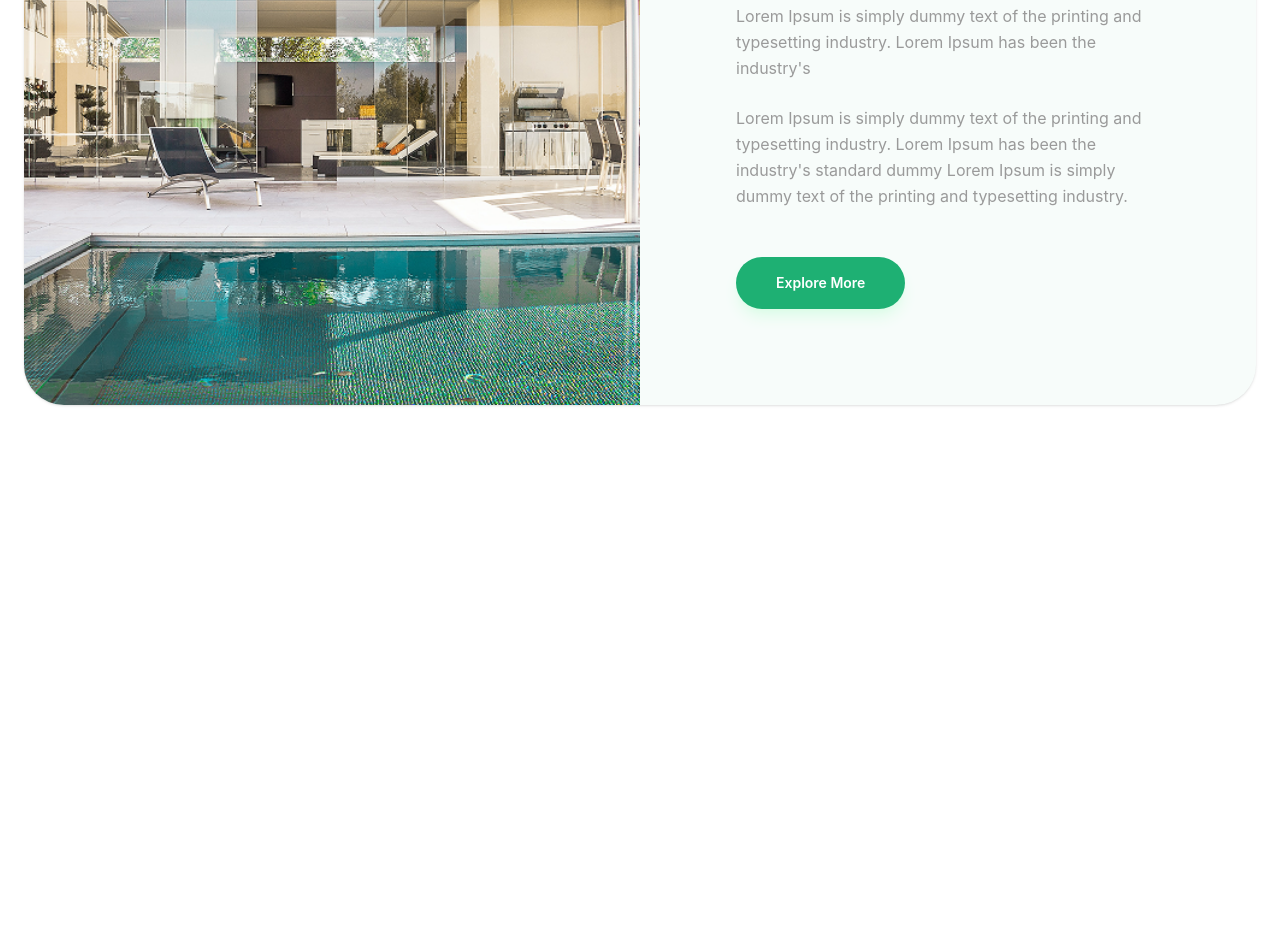
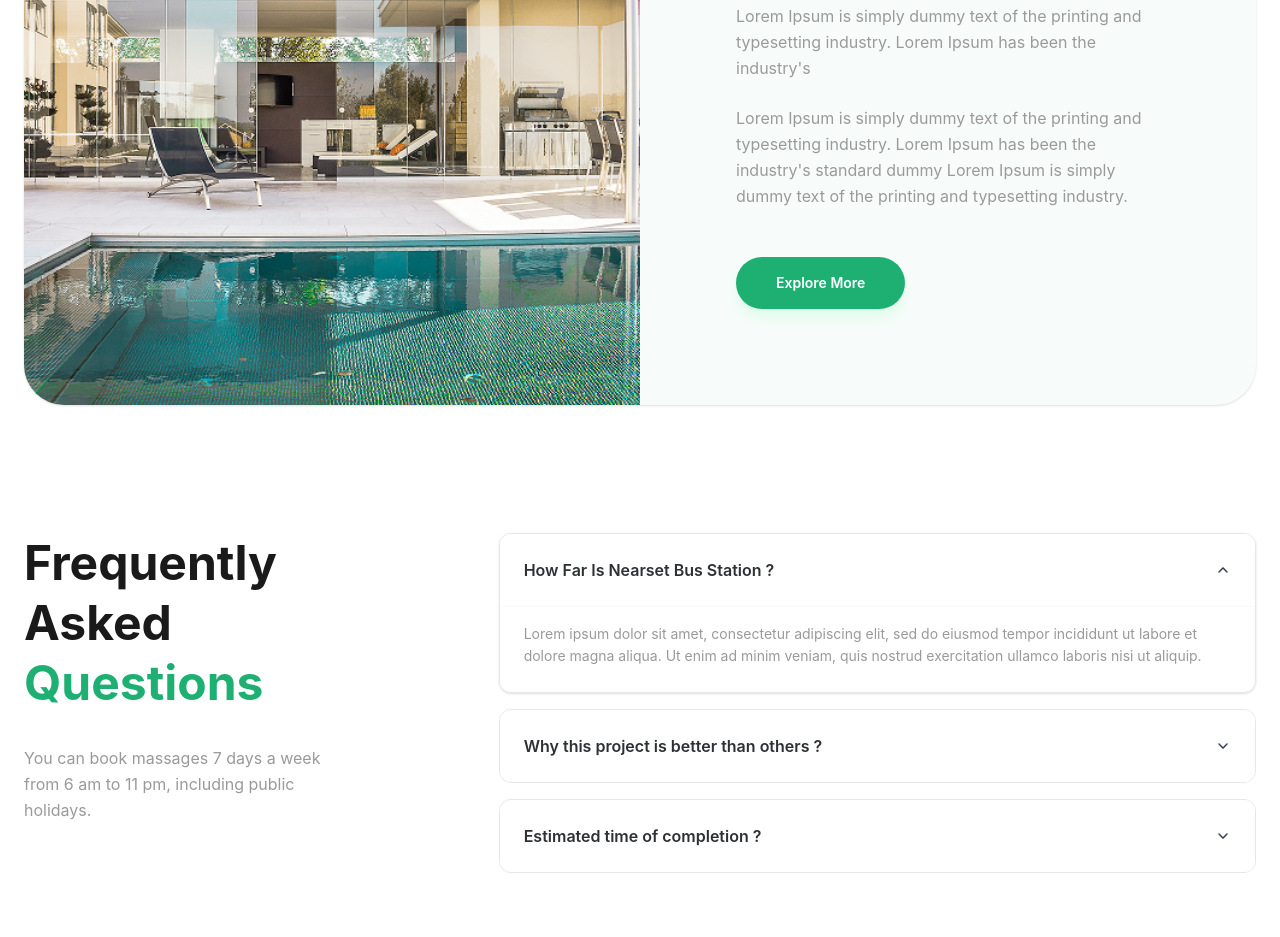
Before and after one commit to Ilyos11/Tailwind-9, a website: page src/page2.html in a window 1280 px wide. Shown: the part 1733-2670 px from the top of the page. Before the commit the page ends 2202 px from the top, so only its background shows below. Drawn offline with nearby package versions, Linux system fonts and the light colour scheme; files that its build step writes are made by us from their sources.

Commit message:
Section 5

```diff
--- a/src/page2.html
+++ b/src/page2.html
@@ -271,5 +271,69 @@
 
 
 
+<!-- Section 5 -->
+<section class="max-w-7xl mx-auto px-6 py-16 font-sans">
+  <div class="flex flex-col md:flex-row gap-12 lg:gap-24">
+
+
+    <div class="w-full md:w-1/3">
+      <h2 class="text-4xl md:text-5xl font-bold leading-tight text-[#1A1A1A]">
+        Frequently Asked <br>
+        <span class="text-[#1EB073]">Questions</span>
+      </h2>
+      <p class="mt-8 text-[#9A9A9A] text-sm md:text-base leading-relaxed max-w-xs">
+        You can book massages 7 days a week from 6 am to 11 pm, including public holidays.
+      </p>
+    </div>
+
+
+    <div class="w-full md:w-2/3 space-y-4">
+
+
+      <details class="group border border-gray-200 rounded-xl overflow-hidden shadow-sm" open>
+        <summary class="flex items-center justify-between p-6 cursor-pointer list-none bg-white">
+          <span class="text-sm md:text-base font-semibold text-[#2D3134]">How Far Is Nearset Bus Station ?</span>
+
+          <img src="../images/chevron-up.png" alt="up" class="w-4 h-4 hidden group-open:block">
+
+          <img src="" alt="down" class="w-4 h-4 group-open:hidden">
+        </summary>
+        <div class="px-6 pb-6 text-[#9A9A9A] text-sm leading-relaxed border-t border-gray-50 pt-4">
+          Lorem ipsum dolor sit amet, consectetur adipiscing elit, sed do eiusmod tempor incididunt ut labore et dolore magna aliqua. Ut enim ad minim veniam, quis nostrud exercitation ullamco laboris nisi ut aliquip.
+        </div>
+      </details>
+
+
+      <details class="group border border-gray-200 rounded-xl overflow-hidden">
+        <summary class="flex items-center justify-between p-6 cursor-pointer list-none bg-white">
+          <span class="text-sm md:text-base font-semibold text-[#2D3134]">Why this project is better than others ?</span>
+          <img src="../images/chevron-low.png" alt="up" class="w-4 h-4 hidden group-open:block">
+          <img src="../images/chevron-low.png" alt="down" class="w-4 h-4 group-open:hidden">
+        </summary>
+        <div class="px-6 pb-6 text-[#9A9A9A] text-sm leading-relaxed border-t border-gray-50 pt-4">
+          Answer details for this question go here.
+        </div>
+      </details>
+
+
+      <details class="group border border-gray-200 rounded-xl overflow-hidden">
+        <summary class="flex items-center justify-between p-6 cursor-pointer list-none bg-white">
+          <span class="text-sm md:text-base font-semibold text-[#2D3134]">Estimated time of completion ?</span>
+          <img src="arrow-up.png" alt="up" class="w-4 h-4 hidden group-open:block">
+          <img src="../images/chevron-low.png" alt="down" class="w-4 h-4 group-open:hidden">
+        </summary>
+        <div class="px-6 pb-6 text-[#9A9A9A] text-sm leading-relaxed border-t border-gray-50 pt-4">
+          Completion time estimates are provided here.
+        </div>
+      </details>
+
+    </div>
+  </div>
+</section>
+
+
+
+
+
 </body>
 </html>
```
Also changed, not shown: images/chevron-low.png (added), images/chevron-up.png (added).
